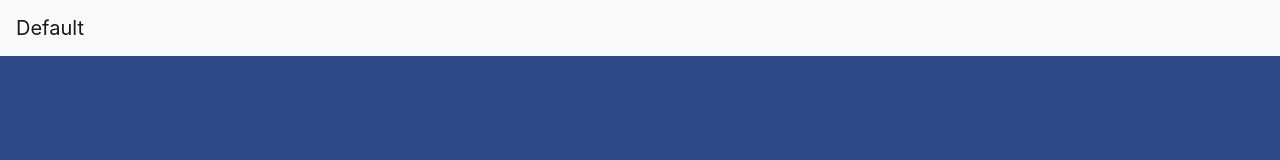
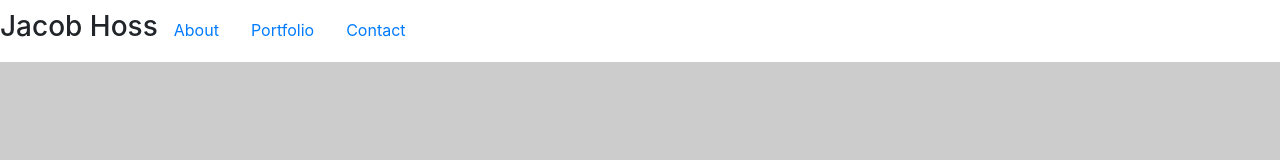
Before and after one commit to JacobHoss/responsive-portfolio, a plain HTML site: page index.html in a window 1280 px wide. Drawn offline with nearby package versions, Linux system fonts and the light colour scheme.

Commit message:
added more favicons, made sure links worked, changed background

```diff
--- a/index.html
+++ b/index.html
@@ -8,14 +8,28 @@
     <!-- Bootstrap CSS -->
     <link rel="stylesheet" href="https://stackpath.bootstrapcdn.com/bootstrap/4.5.0/css/bootstrap.min.css" integrity="sha384-9aIt2nRpC12Uk9gS9baDl411NQApFmC26EwAOH8WgZl5MYYxFfc+NcPb1dKGj7Sk" crossorigin="anonymous">
     <link rel="stylesheet" type= "text/css" href="./style.css">
-    <link rel="icon" type="image/png" sizes="32x32" href="./assets/favicon_io/favicon-32x32.png">
+    <link rel="icon" type="image/png" sizes="32x32" href="./assets/favicon_io/facemask.png">
 
     <title>About Me</title>
   </head>
+<header>
+<ul class="nav bg-white">
+<h3>Jacob Hoss</h3>
+  <li class="nav-item">
+    <a class="nav-link active" href="./index.html">About</a>
+  </li>
+  <li class="nav-item">
+    <a class="nav-link" href="./portfolio.html">Portfolio</a>
+  </li>
+  <li class="nav-item">
+    <a class="nav-link" href="./contact.html">Contact</a>
+  </li>
+</ul>
+</header>
+
   <body>
-    <nav class="navbar navbar-light bg-light">
-        <a class="navbar-brand" href="#">Default</a>
-      </nav>
+
+
 
     <!-- Optional JavaScript -->
     <!-- jQuery first, then Popper.js, then Bootstrap JS -->
--- a/style.css
+++ b/style.css
@@ -1,5 +1,9 @@
-/* Background Texture for all HTML Pages */
-* { background-color: #2b4a87;
-background-image: href="./assets/45-degree-febric-light";
+/* Background Texture for all body tags */
+body { background-color: #cccccc;
+background-image: href="./assets/asfalt-light";
 }
 /* This is mostly intended for prototyping; please download the pattern and re-host for production environments. Thank you! */
+
+ul {
+	padding: 10px;
+}
```
Also changed, not shown: contact.html (+17 -1 lines), portfolio.html (+17 -0 lines), assets/45-degree-fabric-light.png (deleted), assets/asfalt-light.png (added), assets/favicon_io/android-chrome-192x192.png (deleted), assets/favicon_io/android-chrome-512x512.png (deleted), assets/favicon_io/apple-touch-icon.png (deleted), assets/favicon_io/facemask.png (renamed from assets/favicon_io/favicon-32x32.png), assets/favicon_io/favicon-16x16.png (deleted), assets/favicon_io/favicon.ico (deleted), assets/favicon_io/openbook.png (added), assets/favicon_io/phone.png (added).
